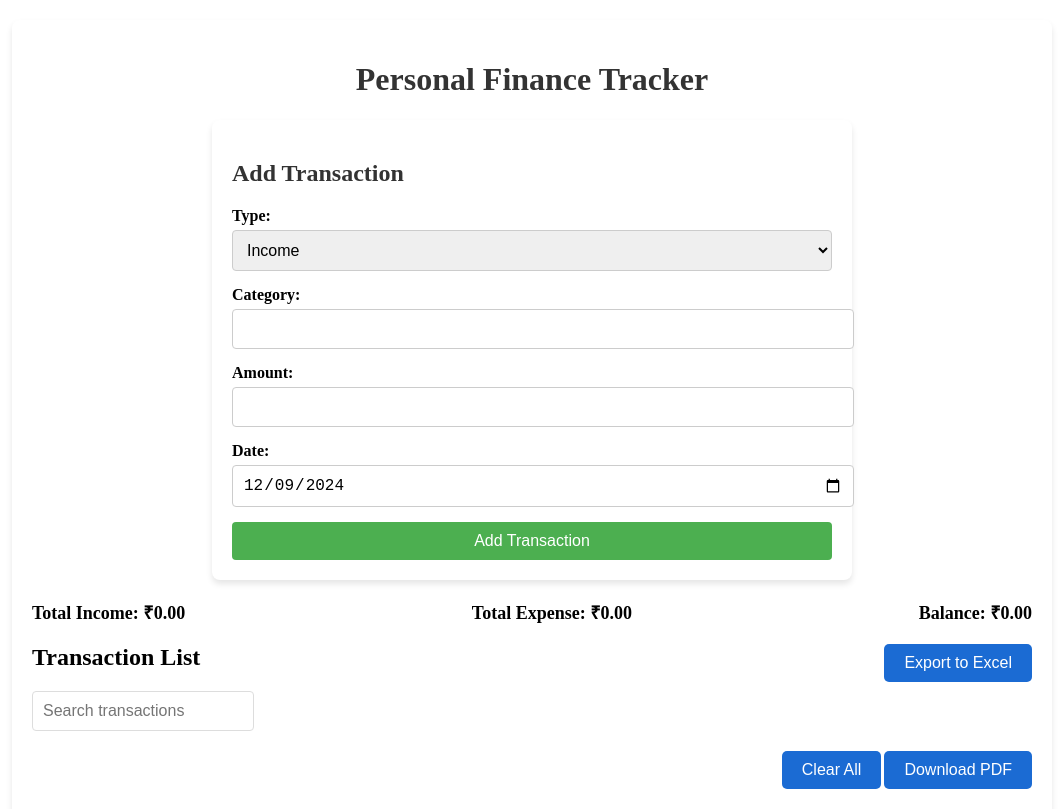
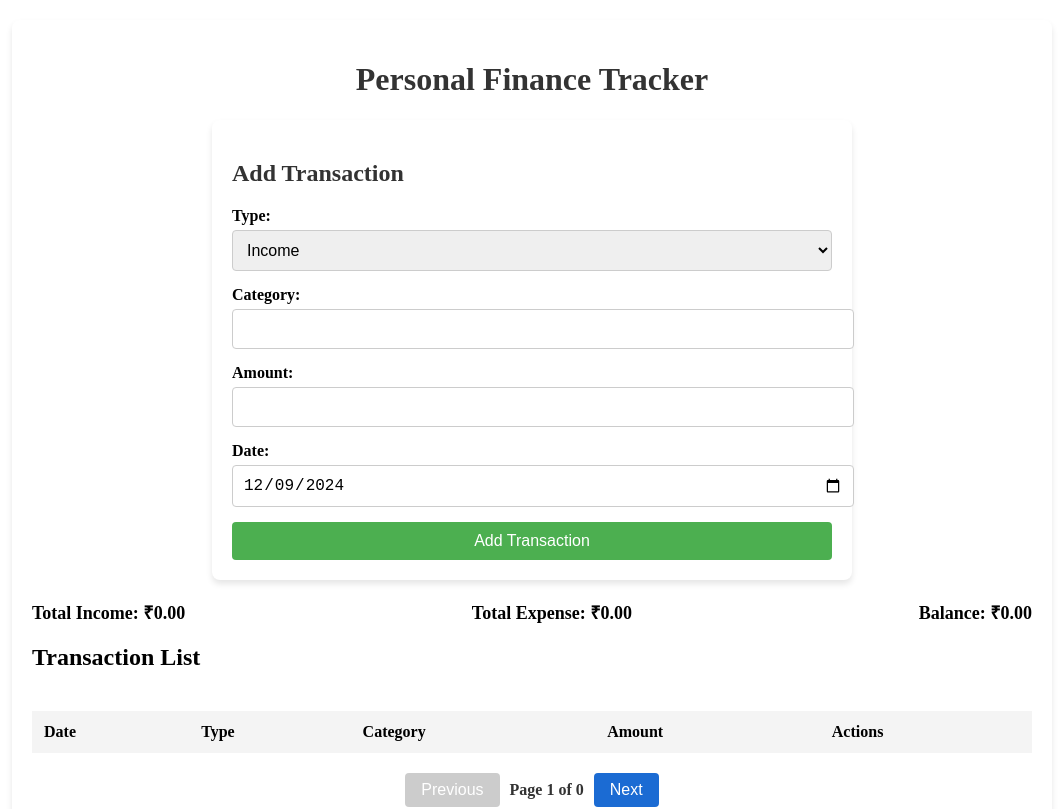
Before and after one commit to amitChauhanDeveloper/Personal-Finance-Tracker, an Angular app: page / in a window 1280 px wide. Shown: the top 809 px of the page, without its empty margins (108-1171 px from the left). Built offline with nearby package versions, Linux system fonts and the light colour scheme.

Commit message:
add condition

```diff
--- a/src/app/components/dashboard/dashboard.component.html
+++ b/src/app/components/dashboard/dashboard.component.html
@@ -9,12 +9,12 @@
 
   <div class="transaction-list-header">
     <h2>Transaction List
-      <button (click)="exportToExcel()" class="download-excel-btn">Export to Excel</button>
+      <button *ngIf="transactions.length > 0" (click)="exportToExcel()" class="download-excel-btn">Export to Excel</button>
     </h2>
-    <input type="text" [(ngModel)]="searchText" placeholder="Search transactions" />
+    <input *ngIf="transactions.length > 0" type="text" [(ngModel)]="searchText" placeholder="Search transactions" />
     <div class="button-container">
-      <button (click)="clearAll()" class="clear-all-btn">Clear All</button>
-      <button (click)="downloadPDF()" class="download-pdf-btn">Download PDF</button>
+      <button *ngIf="transactions.length > 0" (click)="clearAll()" class="clear-all-btn">Clear All</button>
+      <button *ngIf="transactions.length > 0" (click)="downloadPDF()" class="download-pdf-btn">Download PDF</button>
     </div>
   </div>
 
```
